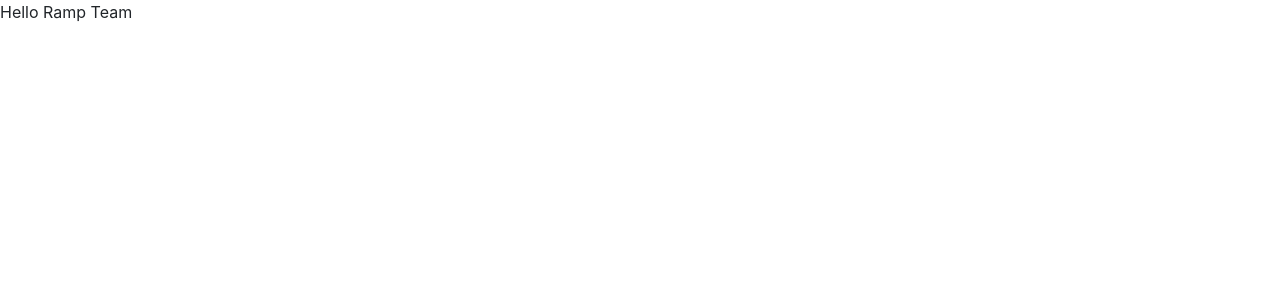
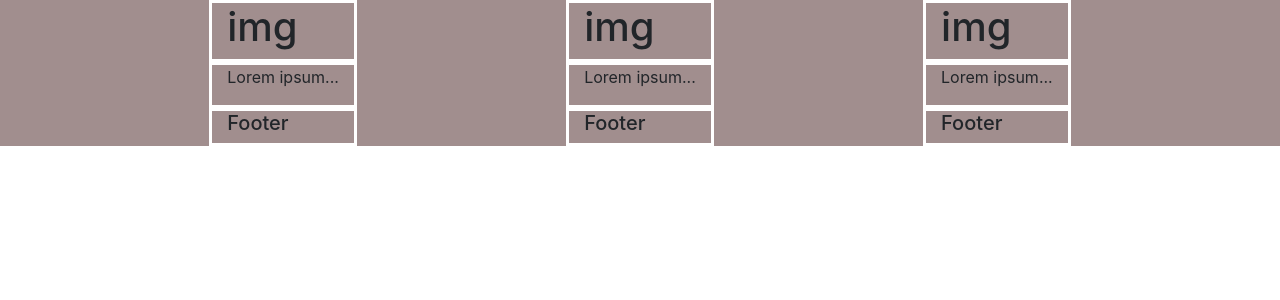
Before and after one commit to Banyan-Labs/ramp, a React (Create React App) app: page / in a window 1280 px wide. Shown: the top 300 px of the page. Built offline with nearby package versions, Linux system fonts and the light colour scheme.

Commit message:
update card 53

```diff
--- a/src/App.js
+++ b/src/App.js
@@ -1,10 +1,11 @@
 import React from 'react';
 import 'bootstrap/dist/css/bootstrap.min.css';
+import FeaturedCard from './components/FeaturedCard'
 
 function App() {
   return (
     <div className="App">
-      Hello Ramp Team
+      <FeaturedCard />
     </div>
   );
 }
--- a/src/components/FeaturedCard.js
+++ b/src/components/FeaturedCard.js
@@ -3,9 +3,9 @@ import React from 'react'
 const FeaturedCard = () => {
     return (
         <div class="card-wrapper">
-
-        <header class="container">
-          <h1>Header</h1>
+        <div>
+          <header class="container">
+          <h1>img</h1>
         </header>
 
         <div class="container">
@@ -15,6 +15,38 @@ const FeaturedCard = () => {
         <footer class="container ">
           <h5>Footer</h5>
         </footer>
+        </div>
+
+
+        <div>
+          <header class="container">
+          <h1>img</h1>
+        </header>
+
+        <div class="container">
+          <p>Lorem ipsum...</p>
+        </div>
+
+        <footer class="container ">
+          <h5>Footer</h5>
+        </footer>
+        </div>
+
+      <div>
+         <header class="container">
+          <h1>img</h1>
+        </header>
+
+        <div class="container">
+          <p>Lorem ipsum...</p>
+        </div>
+
+        <footer class="container ">
+          <h5>Footer</h5>
+        </footer>
+      </div>
+
+
 
         </div>
     )
--- a/src/index.css
+++ b/src/index.css
@@ -0,0 +1,11 @@
+.card-wrapper{
+    display: flex;
+    flex-direction: row;
+    justify-content: space-evenly;
+    align-items: center;
+    background-color: rgb(161, 142, 142);
+}
+.container{
+height: 50%;
+border: 0.2rem solid white;
+}
```
